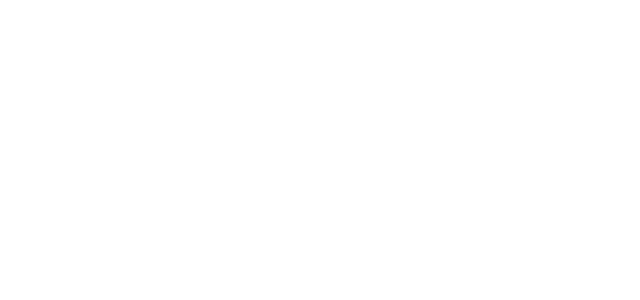
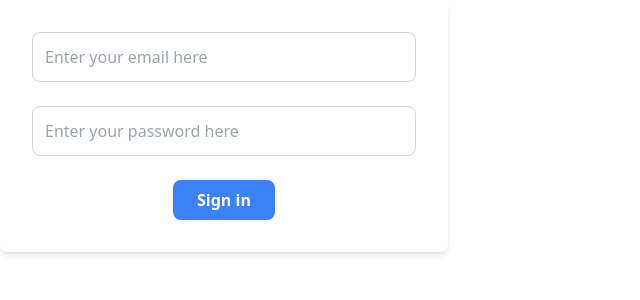
Before and after one commit to Monarl/Coding, a React (Vite) app in the folder Hospital_System/: page /signin in a window 1280 px wide. Before the commit this address had no page. Shown: the top 300 px of the page, without its empty margins (0-640 px from the left). Built offline with nearby package versions, Linux system fonts and the light colour scheme.

Commit message:
Add test sign-in page

```diff
--- a/Hospital_System/src/App.jsx
+++ b/Hospital_System/src/App.jsx
@@ -13,6 +13,7 @@
 import { useEffect, useState } from 'react'
 import Provider_info from './components/provder/provider_info.jsx'
 import Mainpage from './components/mainpage.jsx'
+import Signin from './components/signin.jsx'
 
 function App() {
   const [loggedIn, setLoggedIn] = useState(false)
@@ -64,6 +65,8 @@
             element={<Mainpage loggedIn={loggedIn} setLoggedIn={setLoggedIn}/>}
           />
           <Route path="/login" element={<Login setLoggedIn={setLoggedIn} setEmail={setEmail} loggedIn = {loggedIn} />} />
+          <Route path="/signin" element={<Signin setLoggedIn={setLoggedIn} setEmail={setEmail} loggedIn = {loggedIn} />} />
+
           <Route
             path='/patients'
             element={<Patients loggedIn={loggedIn} setLoggedIn={setLoggedIn}/>}
--- a/Hospital_System/src/back-end/login.route.js
+++ b/Hospital_System/src/back-end/login.route.js
@@ -45,7 +45,7 @@
             bcrypt.hash(password, 10, (err, hash) => {
                 if (err) return res.status(500).json({ message: 'Error hashing password' });
 
-                const newUser = { User_Code: 'new_code', Email: email, Password: hash, Role: 'User' };
+                const newUser = {Email: email, Password: hash, Role: 'Employee' };
                 db.query('INSERT INTO USER SET ?', newUser, (err) => {
                     if (err) return res.status(500).json({ message: 'Error saving user' });
 
--- /dev/null
+++ b/Hospital_System/src/components/signin.jsx
@@ -0,0 +1,115 @@
+import React, { useState, useEffect } from 'react';
+import { useNavigate } from 'react-router-dom';
+import Login from './login';
+
+const Signin = () => {
+  const navigate = useNavigate();
+
+  const [email, setEmail] = useState('');
+  const [password, setPassword] = useState('');
+  const [emailError, setEmailError] = useState('');
+  const [passwordError, setPasswordError] = useState('');
+
+  const checkAccountExists = (callback) => {
+    fetch('http://localhost:8000/login/check-account', {
+      method: 'POST',
+      headers: {
+        'Content-Type': 'application/json',
+      },
+      body: JSON.stringify({ email }),
+    })
+      .then((r) => r.json())
+      .then((r) => {
+        callback(r?.userExists)
+      })
+  }
+
+  const logIn = () => {
+    fetch('http://localhost:8000/login/auth', {
+      method: 'POST',
+      headers: {
+        'Content-Type': 'application/json',
+      },
+      body: JSON.stringify({ email, password }),
+    })
+      .then((r) => r.json())
+      .then((r) => {
+        if ('success' === r.message) {
+          console.log(r.message)
+        } else {
+          window.alert('Wrong email or password')
+        }
+      })
+  }
+
+  const onButtonClick = () => {
+    setEmailError('')
+    setPasswordError('')
+
+    // Check if the user has entered both fields correctly
+    if ('' === email) {
+      setEmailError('Please enter your email!')
+      return
+    }
+
+    if (!/^[\w-\.]+@([\w-]+\.)+[\w-]{2,4}$/.test(email)) {
+      setEmailError('Please enter a valid email!')
+      return
+    }
+
+    if ('' === password) {
+      setPasswordError('Please enter a password!')
+      return
+    }
+
+    if (password.length < 7) {
+      setPasswordError('The password must be 8 characters or longer!')
+      return
+    }
+
+    checkAccountExists((accountExists) => {
+      // If yes,
+      if (accountExists)
+        alert('An account already exist with this email address: ' + email)
+      //Else, ask user if they want to create a new account and if yes, then log in
+      else logIn()
+    })
+  };
+
+  return (
+    <div className="w-full max-w-md bg-white bg-opacity-90 p-8 rounded-lg shadow-md">
+        <div className="mb-6">
+          <input
+            type='search'
+            value={email}
+            placeholder="Enter your email here"
+            onChange={(ev) => setEmail(ev.target.value)}
+            className="w-full p-3 border border-gray-300 rounded-lg focus:outline-none focus:ring-2 focus:ring-blue-500"
+          />
+          {emailError && <label className="text-red-500 text-sm mt-2">{emailError}</label>}
+        </div>
+
+        <div className="mb-6">
+          <input
+            type="password"
+            value={password}
+            placeholder="Enter your password here"
+            onChange={(ev) => setPassword(ev.target.value)}
+            className="w-full p-3 border border-gray-300 rounded-lg focus:outline-none focus:ring-2 focus:ring-blue-500"
+          />
+          {passwordError && <label className="text-red-500 text-sm mt-2">{passwordError}</label>}
+        </div>
+
+        <div className="flex items-center justify-center">
+          <input
+            className="px-6 py-2 bg-blue-500 text-white font-semibold rounded-lg hover:bg-blue-600 cursor-pointer focus:outline-none focus:ring-2 focus:ring-blue-500 focus:ring-opacity-50 transition"
+            type="button"
+            onClick={onButtonClick}
+            value={'Sign in'}
+          />
+        </div>
+      </div>
+  )
+}
+
+export default Signin
```
